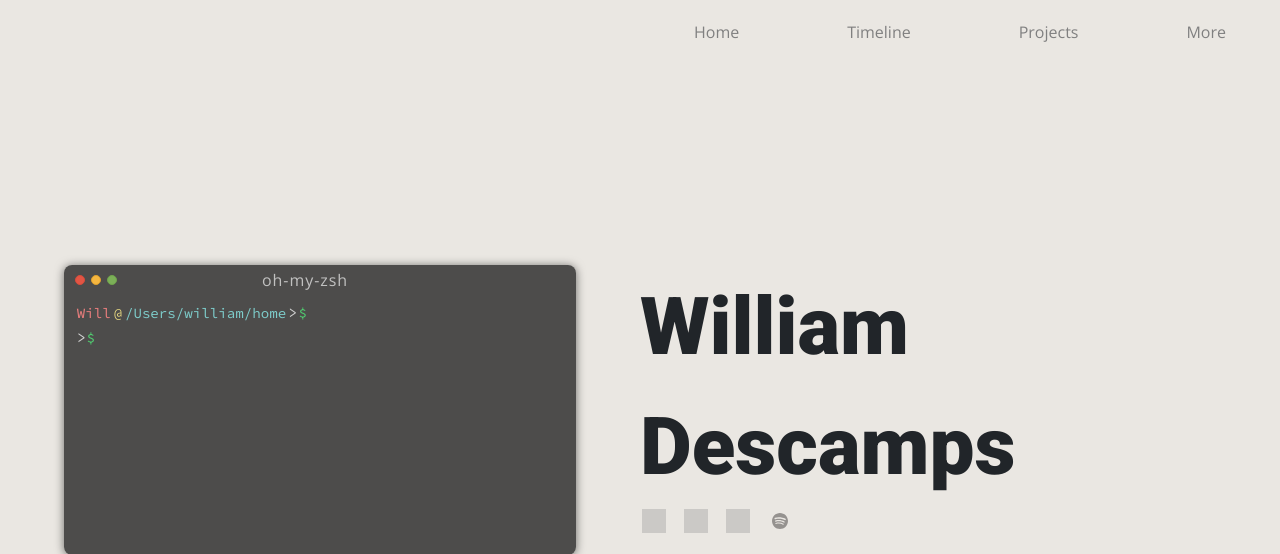
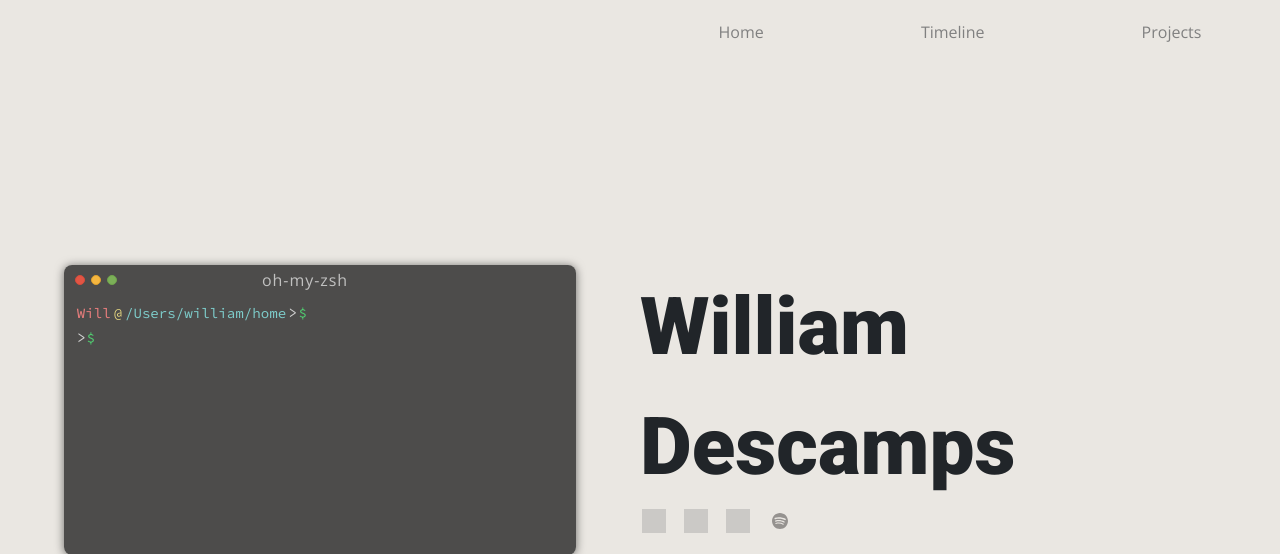
Before and after one commit to wdescamps/portfolio, a Flask app: page / in a window 1280 px wide. Shown: the top 554 px of the page. Run offline with Flask 3, Linux system fonts and the light colour scheme; some libraries are stand-ins or nearby versions; grey boxes are pictures that could not be loaded.

```diff
--- a/templates/base.html
+++ b/templates/base.html
@@ -23,7 +23,6 @@
         <li><a class="navbar-ref" href="/">Home</a></li>
         <li><a class="navbar-ref" href="/timeline">Timeline</a></li>
         <li><a class="navbar-ref" href="/projects">Projects</a></li>
-        <li><a class="navbar-ref" href="/more">More</a></li>
     </ul>
 </div>
 {% block body %}
```
Also changed, not shown: README.md.
